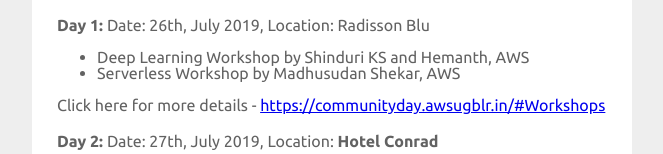
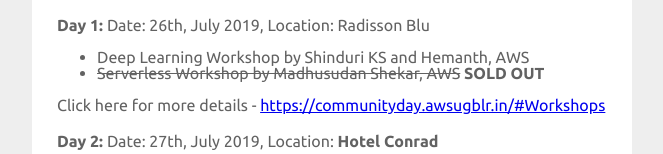
Before and after one commit to awsugblr/community-day-emailers, a plain HTML site: page text-based-emailer/index.html in a window 1280 px wide. Shown: the part 509-663 px from the top of the page, without its empty margins (308-971 px from the left). Drawn offline with Linux system fonts and the light colour scheme.

Commit message:
mark serverless workshop soldout

```diff
--- a/text-based-emailer/index.html
+++ b/text-based-emailer/index.html
@@ -219,7 +219,7 @@
         <strong>Day 1: </strong>Date: 26th, July 2019, Location: Radisson Blu
            <ul>
            <li>Deep Learning Workshop by Shinduri KS and Hemanth, AWS</li>
-             <li>Serverless Workshop by Madhusudan Shekar, AWS</li>
+             <li><span style="text-decoration: line-through">Serverless Workshop by Madhusudan Shekar, AWS</span> <strong>SOLD OUT</strong></li>
            </ul>
            Click here for more details - <a href="https://communityday.awsugblr.in/#Workshops">https://communityday.awsugblr.in/#Workshops</a>
       </div>
```
Also changed, not shown: 1 other file.
